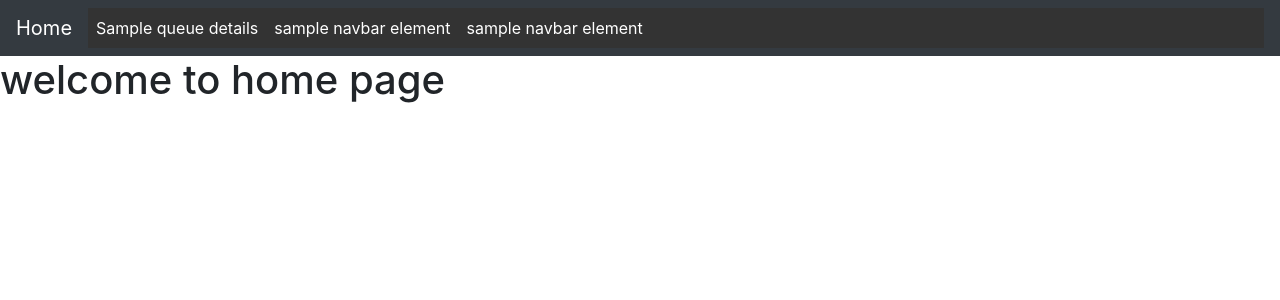
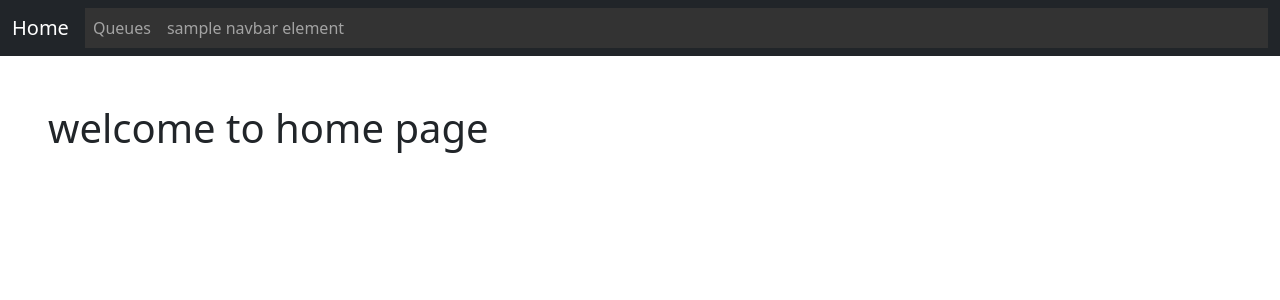
Before and after one commit to DARK-development-team/DARK, a Django app: page / in a window 1280 px wide. Shown: the top 300 px of the page. Run offline with Django 3.2, Linux system fonts and the light colour scheme; some libraries are stand-ins or nearby versions.

Commit message:
queue list added

```diff
--- a/tournament/templates/tournament/base.html
+++ b/tournament/templates/tournament/base.html
@@ -1,8 +1,8 @@
 <!DOCTYPE html>
 <html lang="en">
 <head>
-    <link rel="stylesheet" href="https://stackpath.bootstrapcdn.com/bootstrap/4.4.1/css/bootstrap.min.css"
-          integrity="sha384-Vkoo8x4CGsO3+Hhxv8T/Q5PaXtkKtu6ug5TOeNV6gBiFeWPGFN9MuhOf23Q9Ifjh" crossorigin="anonymous">
+    <link href="https://cdn.jsdelivr.net/npm/bootstrap@5.0.0-beta3/dist/css/bootstrap.min.css" rel="stylesheet"
+          integrity="sha384-eOJMYsd53ii+scO/bJGFsiCZc+5NDVN2yr8+0RDqr0Ql0h+rP48ckxlpbzKgwra6" crossorigin="anonymous">
     <meta charset="UTF-8">
     <style>
         ul {
@@ -40,18 +40,26 @@
 <body>
 
 <nav class="navbar navbar-expand-lg navbar-dark bg-dark">
+    <div class="container-fluid">
         <a class="navbar-brand" href="{% url 'Start-Page' %}">Home</a>
+        <button class="navbar-toggler" type="button" data-bs-toggle="collapse" data-bs-target="#navbarSupportedContent"
+                aria-controls="navbarSupportedContent" aria-expanded="false" aria-label="Toggle navigation">
+            <span class="navbar-toggler-icon"></span>
+        </button>
+        <div class="collapse navbar-collapse" id="navbarSupportedContent">
             <ul class="navbar-nav mr-auto">
+{#                <li class="nav-item active">#}
+{#                    <a class="nav-link" href="{% url 'Queue-Requirements' 1 %}">Sample queue details</a>#}
+{#                </li>#}
                 <li class="nav-item active">
-            <a class="nav-link" href="{% url 'Queue-Requirements' 1 %}">Sample queue details <span class="sr-only">(current)</span></a>
+                    <a class="nav-link" href="{% url 'Queues' %}">Queues</a>
                 </li>
                 <li class="nav-item active">
-            <a class="nav-link" href="">sample navbar element <span class="sr-only">(current)</span></a>
-        </li>
-        <li class="nav-item active">
-            <a class="nav-link" href="">sample navbar element <span class="sr-only">(current)</span></a>
+                    <a class="nav-link" href="">sample navbar element</a>
                 </li>
             </ul>
+        </div>
+    </div>
 </nav>
 
 <div>
@@ -59,14 +67,9 @@
     {% endblock %}
 </div>
 
-<script src="https://code.jquery.com/jquery-3.4.1.slim.min.js"
-        integrity="sha384-J6qa4849blE2+poT4WnyKhv5vZF5SrPo0iEjwBvKU7imGFAV0wwj1yYfoRSJoZ+n"
-        crossorigin="anonymous"></script>
-<script src="https://cdn.jsdelivr.net/npm/popper.js@1.16.0/dist/umd/popper.min.js"
-        integrity="sha384-Q6E9RHvbIyZFJoft+2mJbHaEWldlvI9IOYy5n3zV9zzTtmI3UksdQRVvoxMfooAo"
-        crossorigin="anonymous"></script>
-<script src="https://stackpath.bootstrapcdn.com/bootstrap/4.4.1/js/bootstrap.min.js"
-        integrity="sha384-wfSDF2E50Y2D1uUdj0O3uMBJnjuUD4Ih7YwaYd1iqfktj0Uod8GCExl3Og8ifwB6"
+
+<script src="https://cdn.jsdelivr.net/npm/bootstrap@5.0.0-beta3/dist/js/bootstrap.bundle.min.js"
+        integrity="sha384-JEW9xMcG8R+pH31jmWH6WWP0WintQrMb4s7ZOdauHnUtxwoG2vI5DkLtS3qm9Ekf"
         crossorigin="anonymous"></script>
 
 </body>
--- a/tournament/templates/tournament/start_page.html
+++ b/tournament/templates/tournament/start_page.html
@@ -1,6 +1,6 @@
 {% extends "tournament/base.html" %}
 
 {% block content %}
-    <h1>welcome to home page</h1>
+    <h1 class="m-5">welcome to home page</h1>
 
 {% endblock %}
--- a/tournament/urls.py
+++ b/tournament/urls.py
@@ -3,5 +3,6 @@ from . import views
 
 urlpatterns = [
     path('', views.start_page, name='Start-Page'),
-    path('queuerequirements/<int:queueid>', views.queue_requirements, name="Queue-Requirements")
+    path('queuerequirements/<int:queueid>', views.queue_requirements, name="Queue-Requirements"),
+    path('queues', views.queues, name="Queues")
 ]
--- a/tournament/views.py
+++ b/tournament/views.py
@@ -15,5 +15,10 @@ def queue_requirements(request, queueid):
     context = {
             "queue": queue
     }
-    print(queue.title)
     return render(request, 'tournament/queue_details.html', context)
+
+def queues(request):
+    context = {
+        "queues": Queue.objects.all()
+    }
+    return render(request, 'tournament/queues.html', context)
```
Also changed, not shown: tournament/templates/tournament/queue_details.html (+4 -3 lines), tournament/templates/tournament/queues.html (added, +15 -0 lines). Lines whose indentation alone changed are shown as unchanged.
